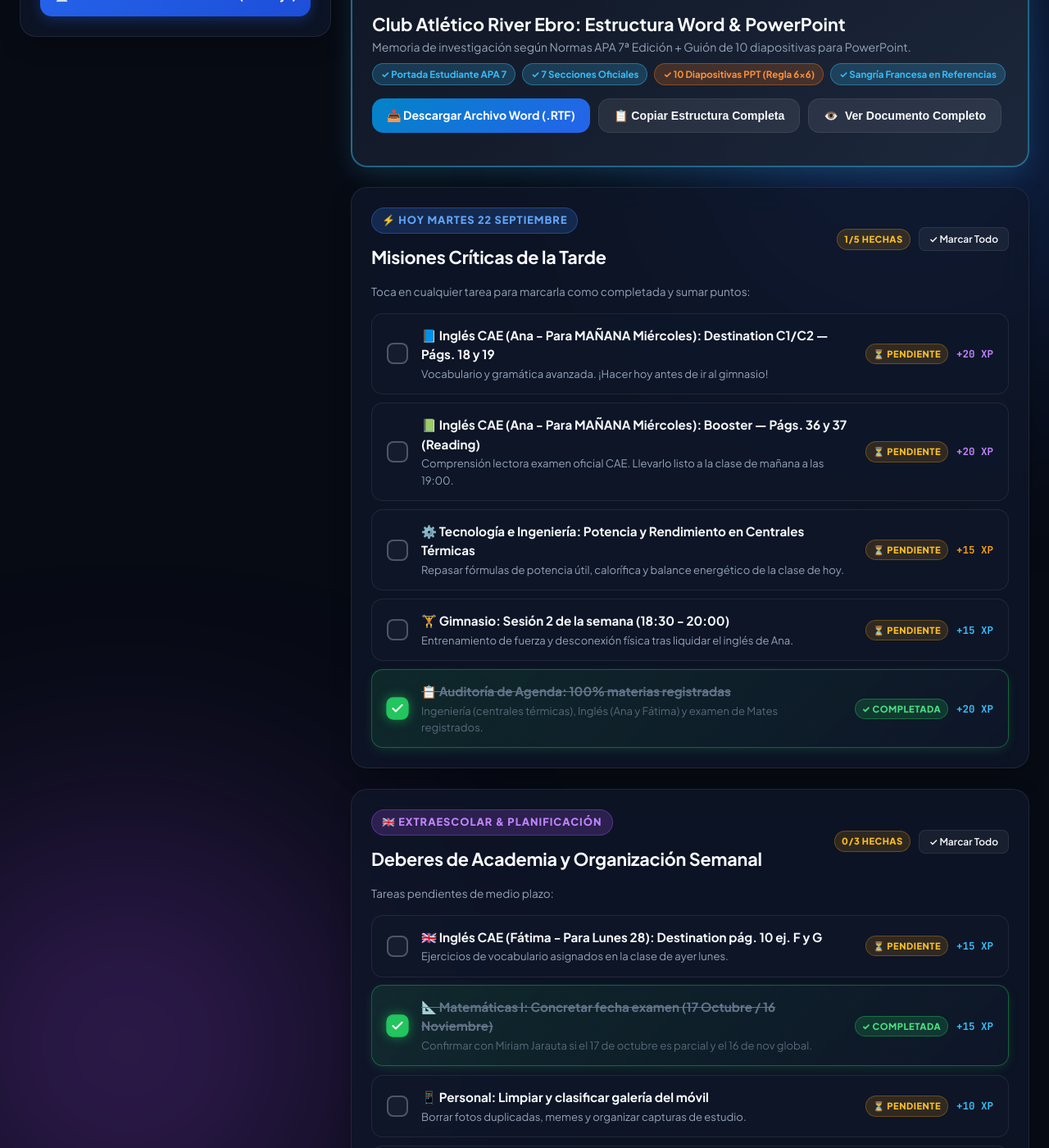
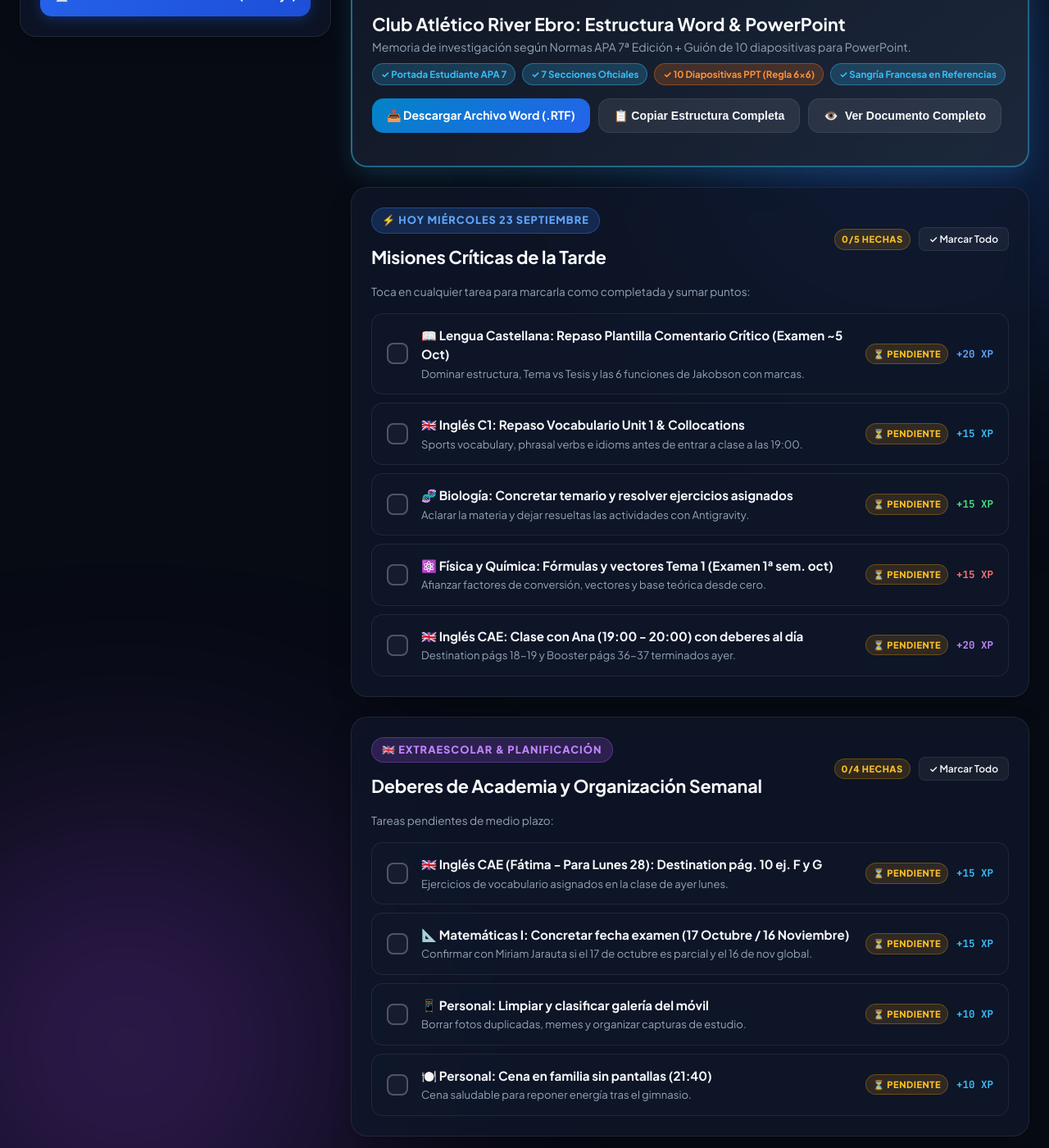
Before and after one commit to angelTomo9/angelTomo9.github.io, a Jekyll site: the page apps/bachillerato/index.html, which Jekyll copies as it is, in a window 1280 px wide and 1400 px high, scrolled down 1532 px. Shown: the whole window at 82% size. Built offline with Jekyll 4.4.1, drawn with Linux system fonts in a browser that asks for light colours; some of the changed text lies outside the part shown.

```diff
--- a/apps/bachillerato/app.js
+++ b/apps/bachillerato/app.js
@@ -13,20 +13,22 @@
   { min: 401, max: 1000, name: "Nivel 5: Élite de Bachillerato (10.0)" }
 ];
 
-// 2. ESTADO PREDETERMINADO DE TAREAS (MARTES 22 SEPTIEMBRE)
+// 2. ESTADO PREDETERMINADO DE TAREAS (MIÉRCOLES 23 SEPTIEMBRE)
 const defaultTasks = {
-  'task-cae-dest': { title: 'Inglés CAE (Ana - Para MAÑANA Miércoles): Destination Págs. 18 y 19', xp: 20, completed: false, group: 'today' },
-  'task-cae-boost': { title: 'Inglés CAE (Ana - Para MAÑANA Miércoles): Booster Págs. 36 y 37 (Reading)', xp: 20, completed: false, group: 'today' },
-  'task-tec-central': { title: 'Tecnología e Ingeniería: Potencia y Rendimiento en Centrales Térmicas', xp: 15, completed: false, group: 'today' },
-  'task-gym': { title: 'Gimnasio: Sesión 2 de fuerza (18:30 - 20:00)', xp: 15, completed: false, group: 'today' },
-  'task-agenda': { title: 'Auditoría de Agenda (100% materias registradas)', xp: 20, completed: true, group: 'today' },
+  // Miércoles 23 - Misiones de la tarde
+  'task-lengua-comentario': { title: 'Lengua Castellana: Repaso Plantilla Comentario Crítico', xp: 20, completed: false, group: 'today' },
+  'task-ingles-vocab': { title: 'Inglés C1: Repaso Vocabulario Unit 1 & Collocations', xp: 15, completed: false, group: 'today' },
+  'task-bio-intro': { title: 'Biología: Concretar temario y resolver ejercicios asignados', xp: 15, completed: false, group: 'today' },
+  'task-fisica-t1': { title: 'Física y Química: Fórmulas y vectores Tema 1', xp: 15, completed: false, group: 'today' },
+  'task-clase-ana': { title: 'Inglés CAE: Clase con Ana (19:00 - 20:00) con deberes al día', xp: 20, completed: false, group: 'today' },
 
+  // Extraescolar & Planificación
   'task-cae-fatima': { title: 'Inglés CAE (Fátima - Para Lunes 28): Destination pág. 10 ej. F y G', xp: 15, completed: false, group: 'extra' },
+  'task-mates-plan': { title: 'Matemáticas I: Concretar fecha examen (17 Octubre / 16 Noviembre)', xp: 15, completed: false, group: 'extra' },
   'task-galeria': { title: 'Personal: Limpiar y clasificar galería del móvil', xp: 10, completed: false, group: 'extra' },
   'task-cena': { title: 'Personal: Cena en familia sin pantallas (21:40)', xp: 10, completed: false, group: 'extra' },
 
-  'task-fisica-plan': { title: 'Física y Química: Preparación examen 1ª sem. octubre', xp: 15, completed: true, group: 'weekend' },
-  'task-mates-plan': { title: 'Matemáticas I: Seguimiento examen Tema 1 (17 Oct / 16 Nov)', xp: 15, completed: true, group: 'weekend' },
+  // Troncales & Lecturas
   'task-fisica-p56': { title: 'Física y Química (Editex): Pág. 56 nº 2', xp: 10, completed: true, group: 'weekend' },
   'task-fisica-teams': { title: 'Física y Química: Hoja Teams nº 1', xp: 10, completed: true, group: 'weekend' },
   'task-tec-14': { title: 'Tecnología (Donostiarra): Ejercicios 1 al 14', xp: 15, completed: true, group: 'weekend' },
@@ -53,6 +55,30 @@
   } else {
     tasksState = JSON.parse(JSON.stringify(defaultTasks));
   }
+
+  // Auto-registrar cualquier tarjeta presente en el DOM para permitir clic y sincronización inmediata
+  document.querySelectorAll('.task-card').forEach(card => {
+    const id = card.id;
+    if (id && !tasksState[id]) {
+      const titleEl = card.querySelector('.task-title');
+      const title = titleEl ? titleEl.textContent.trim() : id;
+      const xpEl = card.querySelector('.xp-pill-badge');
+      let xpVal = 10;
+      if (xpEl) {
+        const match = xpEl.textContent.match(/\d+/);
+        if (match) xpVal = parseInt(match[0], 10);
+      }
+      const isCompleted = card.classList.contains('is-completed');
+      const group = card.closest('#todayTaskList') ? 'today' : (card.closest('#extraTaskList') ? 'extra' : 'weekend');
+      tasksState[id] = {
+        title: title,
+        xp: xpVal,
+        completed: isCompleted,
+        group: group
+      };
+    }
+  });
+
   saveTasks();
 }
 
--- a/apps/bachillerato/index.html
+++ b/apps/bachillerato/index.html
@@ -64,12 +64,12 @@
       <div style="display: flex; align-items: center; gap: 12px;">
         <span class="urgent-badge">HORARIO SAGRADO</span>
         <div>
-          <strong style="color: #fff; font-size: 0.95rem;">Martes 22 Septiembre: Sprint Tareas (16:30 - 18:15) ➔ Gimnasio (18:30 - 20:00)</strong>
-          <p style="color: #fca5a5; font-size: 0.82rem; margin: 0;">Misión hoy: Liquidar deberes de Ana (Destination 18-19 & Booster 36-37) para mañana miércoles antes de salir al gym.</p>
+          <strong style="color: #fff; font-size: 0.95rem;">Miércoles 23 Septiembre: Sprint Tarde (16:15 - 18:45) ➔ Inglés C1 con Ana (19:00 - 20:00)</strong>
+          <p style="color: #fca5a5; font-size: 0.82rem; margin: 0;">Misión hoy: Lengua (comentario crítico), Vocabulario Inglés C1 y resolver dudas de Biología/Física antes de clase.</p>
         </div>
       </div>
-      <button class="btn-checkin" style="background: rgba(168, 85, 247, 0.25); border-color: #a855f7;" onclick="logEvent('🇬🇧 Inicio Deberes Inglés CAE Ana', 15)">
-        📘 Arranque Tareas Inglés CAE
+      <button class="btn-checkin" style="background: rgba(56, 189, 248, 0.25); border-color: #38bdf8;" onclick="logEvent('📖 Inicio Sprint Lengua & Vocabulario', 15)">
+        📖 Arranque Sprint Estudio
       </button>
     </div>
 
@@ -321,11 +321,11 @@
             </div>
           </div>
 
-          <!-- BLOQUE 1: Misiones Críticas de Hoy (Martes 22) -->
+          <!-- BLOQUE 1: Misiones Críticas de Hoy (Miércoles 23) -->
           <div class="card glass">
             <div style="display: flex; justify-content: space-between; align-items: center; margin-bottom: 14px; flex-wrap: wrap; gap: 10px;">
               <div>
-                <span class="section-title-tag tag-today">⚡ HOY MARTES 22 SEPTIEMBRE</span>
+                <span class="section-title-tag tag-today">⚡ HOY MIÉRCOLES 23 SEPTIEMBRE</span>
                 <h2>Misiones Críticas de la Tarde</h2>
               </div>
               <div style="display: flex; align-items: center; gap: 10px;">
@@ -339,78 +339,78 @@
 
             <ul class="task-list" id="todayTaskList">
 
-              <!-- Tarea: Inglés CAE Destination Ana -->
-              <li id="task-cae-dest" class="task-card" onclick="toggleTask('task-cae-dest')">
+              <!-- Tarea: Lengua Comentario Crítico -->
+              <li id="task-lengua-comentario" class="task-card" onclick="toggleTask('task-lengua-comentario')">
                 <div class="custom-checkbox">
                   <svg viewBox="0 0 24 24"><polyline points="20 6 9 17 4 12"></polyline></svg>
                 </div>
                 <div class="task-content">
-                  <strong class="task-title">📘 Inglés CAE (Ana - Para MAÑANA Miércoles): Destination C1/C2 — Págs. 18 y 19</strong>
-                  <span class="task-desc">Vocabulario y gramática avanzada. ¡Hacer hoy antes de ir al gimnasio!</span>
+                  <strong class="task-title">📖 Lengua Castellana: Repaso Plantilla Comentario Crítico (Examen ~5 Oct)</strong>
+                  <span class="task-desc">Dominar estructura, Tema vs Tesis y las 6 funciones de Jakobson con marcas.</span>
+                </div>
+                <div class="task-meta">
+                  <span class="status-tag tag-pending">⏳ PENDIENTE</span>
+                  <span class="xp-pill-badge" style="color: #60a5fa;">+20 XP</span>
+                </div>
+              </li>
+
+              <!-- Tarea: Inglés Vocabulario C1 -->
+              <li id="task-ingles-vocab" class="task-card" onclick="toggleTask('task-ingles-vocab')">
+                <div class="custom-checkbox">
+                  <svg viewBox="0 0 24 24"><polyline points="20 6 9 17 4 12"></polyline></svg>
+                </div>
+                <div class="task-content">
+                  <strong class="task-title">🇬🇧 Inglés C1: Repaso Vocabulario Unit 1 & Collocations</strong>
+                  <span class="task-desc">Sports vocabulary, phrasal verbs e idioms antes de entrar a clase a las 19:00.</span>
+                </div>
+                <div class="task-meta">
+                  <span class="status-tag tag-pending">⏳ PENDIENTE</span>
+                  <span class="xp-pill-badge" style="color: #38bdf8;">+15 XP</span>
+                </div>
+              </li>
+
+              <!-- Tarea: Biología -->
+              <li id="task-bio-intro" class="task-card" onclick="toggleTask('task-bio-intro')">
+                <div class="custom-checkbox">
+                  <svg viewBox="0 0 24 24"><polyline points="20 6 9 17 4 12"></polyline></svg>
+                </div>
+                <div class="task-content">
+                  <strong class="task-title">🧬 Biología: Concretar temario y resolver ejercicios asignados</strong>
+                  <span class="task-desc">Aclarar la materia y dejar resueltas las actividades con Antigravity.</span>
+                </div>
+                <div class="task-meta">
+                  <span class="status-tag tag-pending">⏳ PENDIENTE</span>
+                  <span class="xp-pill-badge" style="color: #4ade80;">+15 XP</span>
+                </div>
+              </li>
+
+              <!-- Tarea: Física Tema 1 -->
+              <li id="task-fisica-t1" class="task-card" onclick="toggleTask('task-fisica-t1')">
+                <div class="custom-checkbox">
+                  <svg viewBox="0 0 24 24"><polyline points="20 6 9 17 4 12"></polyline></svg>
+                </div>
+                <div class="task-content">
+                  <strong class="task-title">⚛️ Física y Química: Fórmulas y vectores Tema 1 (Examen 1ª sem. oct)</strong>
+                  <span class="task-desc">Afianzar factores de conversión, vectores y base teórica desde cero.</span>
+                </div>
+                <div class="task-meta">
+                  <span class="status-tag tag-pending">⏳ PENDIENTE</span>
+                  <span class="xp-pill-badge" style="color: #f87171;">+15 XP</span>
+                </div>
+              </li>
+
+              <!-- Tarea: Clase Inglés Ana -->
+              <li id="task-clase-ana" class="task-card" onclick="toggleTask('task-clase-ana')">
+                <div class="custom-checkbox">
+                  <svg viewBox="0 0 24 24"><polyline points="20 6 9 17 4 12"></polyline></svg>
+                </div>
+                <div class="task-content">
+                  <strong class="task-title">🇬🇧 Inglés CAE: Clase con Ana (19:00 - 20:00) con deberes al día</strong>
+                  <span class="task-desc">Destination págs 18-19 y Booster págs 36-37 terminados ayer.</span>
                 </div>
                 <div class="task-meta">
                   <span class="status-tag tag-pending">⏳ PENDIENTE</span>
                   <span class="xp-pill-badge" style="color: #c084fc;">+20 XP</span>
-                </div>
-              </li>
-
-              <!-- Tarea: Inglés CAE Booster Ana -->
-              <li id="task-cae-boost" class="task-card" onclick="toggleTask('task-cae-boost')">
-                <div class="custom-checkbox">
-                  <svg viewBox="0 0 24 24"><polyline points="20 6 9 17 4 12"></polyline></svg>
-                </div>
-                <div class="task-content">
-                  <strong class="task-title">📗 Inglés CAE (Ana - Para MAÑANA Miércoles): Booster — Págs. 36 y 37 (Reading)</strong>
-                  <span class="task-desc">Comprensión lectora examen oficial CAE. Llevarlo listo a la clase de mañana a las 19:00.</span>
-                </div>
-                <div class="task-meta">
-                  <span class="status-tag tag-pending">⏳ PENDIENTE</span>
-                  <span class="xp-pill-badge" style="color: #c084fc;">+20 XP</span>
-                </div>
-              </li>
-
-              <!-- Tarea: Tecnología centrales térmicas -->
-              <li id="task-tec-central" class="task-card" onclick="toggleTask('task-tec-central')">
-                <div class="custom-checkbox">
-                  <svg viewBox="0 0 24 24"><polyline points="20 6 9 17 4 12"></polyline></svg>
-                </div>
-                <div class="task-content">
-                  <strong class="task-title">⚙️ Tecnología e Ingeniería: Potencia y Rendimiento en Centrales Térmicas</strong>
-                  <span class="task-desc">Repasar fórmulas de potencia útil, calorífica y balance energético de la clase de hoy.</span>
-                </div>
-                <div class="task-meta">
-                  <span class="status-tag tag-pending">⏳ PENDIENTE</span>
-                  <span class="xp-pill-badge" style="color: #f59e0b;">+15 XP</span>
-                </div>
-              </li>
-
-              <!-- Tarea: Gimnasio -->
-              <li id="task-gym" class="task-card" onclick="toggleTask('task-gym')">
-                <div class="custom-checkbox">
-                  <svg viewBox="0 0 24 24"><polyline points="20 6 9 17 4 12"></polyline></svg>
-                </div>
-                <div class="task-content">
-                  <strong class="task-title">🏋️ Gimnasio: Sesión 2 de la semana (18:30 - 20:00)</strong>
-                  <span class="task-desc">Entrenamiento de fuerza y desconexión física tras liquidar el inglés de Ana.</span>
-                </div>
-                <div class="task-meta">
-                  <span class="status-tag tag-pending">⏳ PENDIENTE</span>
-                  <span class="xp-pill-badge">+15 XP</span>
-                </div>
-              </li>
-
-              <!-- Tarea: Auditoría Agenda -->
-              <li id="task-agenda" class="task-card is-completed" onclick="toggleTask('task-agenda')">
-                <div class="custom-checkbox checked">
-                  <svg viewBox="0 0 24 24"><polyline points="20 6 9 17 4 12"></polyline></svg>
-                </div>
-                <div class="task-content">
-                  <strong class="task-title">📋 Auditoría de Agenda: 100% materias registradas</strong>
-                  <span class="task-desc">Ingeniería (centrales térmicas), Inglés (Ana y Fátima) y examen de Mates registrados.</span>
-                </div>
-                <div class="task-meta">
-                  <span class="status-tag tag-done">✓ COMPLETADA</span>
-                  <span class="xp-pill-badge">+20 XP</span>
                 </div>
               </li>
 
```
